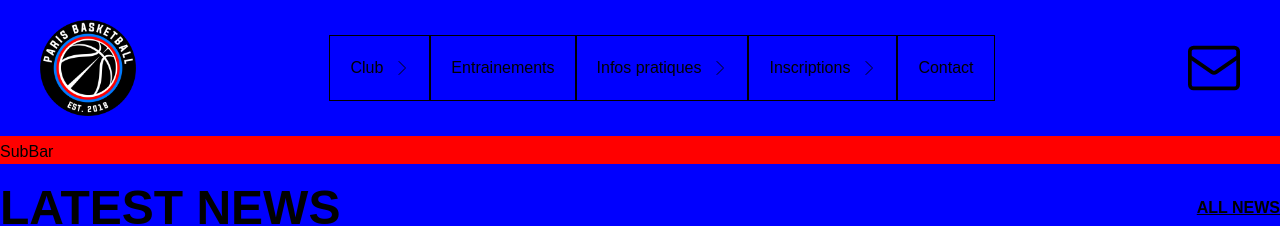
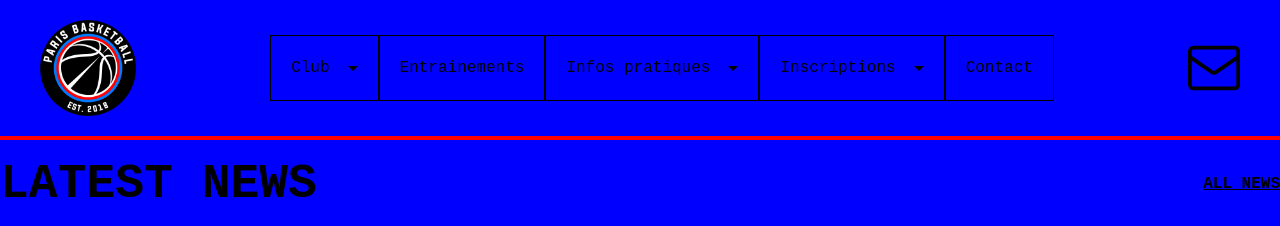
Before and after one commit to AdrienPoua/argenteuil_basketball, a React (Vite) app in the folder my-project/: page / in a window 1280 px wide. Shown: the top 226 px of the page. Built offline with nearby package versions, Linux system fonts and the light colour scheme.

Commit message:
onclic navbar

```diff
--- a/my-project/src/components/Header/NavItemMenu.tsx
+++ b/my-project/src/components/Header/NavItemMenu.tsx
@@ -1,39 +1,44 @@
-import React, { useContext } from "react";
+import React, { useContext, useRef } from "react";
 import { MenuContext } from "../../App";
 
 export default function NavItemMenu({ item }) {
-  const { dataMenu, setDataMenu, setIsMenuOpen } = useContext(MenuContext);
+  const { dataMenu, setDataMenu, setIsMenuOpen, isMenuOpen } =
+    useContext(MenuContext);
+  const navItemRef = useRef(null);
 
+  const handleClick = () => {
+    const prevTitle = dataMenu?.title;
+    setDataMenu(item);
+    setIsMenuOpen(!isMenuOpen || !navItemRef?.current?.innerText.includes(prevTitle));
+  };
   return (
-    <li key={item.title} className='grow flex justify-center items-center'>
+    <li
+      ref={navItemRef}
+      key={item.title}
+      className='grow flex justify-center items-center'
+    >
       <button
-        onClick={() => {
-          setDataMenu(item);
-          setIsMenuOpen((prevState) => !prevState);
+        onClick={(e) => {
+          handleClick(e);
         }}
-        className='flex grow p-5 border'
+        className='flex grow p-5 border relative' // Ajout de la position relative
       >
         <div className='flex justify-center items-center gap-3 '>
-          <h3 className='flex  '>{item.title}</h3>
-          <svg
-            xmlns='http://www.w3.org/2000/svg'
-            fill='none'
-            viewBox='0 0 14 14'
-            height={14}
-            width={14}
-            id='Tailless-Line-Arrow-Right-1--Streamline-Core'
-          >
-            <g id='tailless-line-arrow-right-1--arrow-right-keyboard'>
-              <path
-                id='Vector 4370'
-                stroke='#000000'
-                strokeLinecap='round'
-                strokeLinejoin='round'
-                d='m4 0.5 6.1464 6.14645c0.1953 0.19526 0.1953 0.51184 0 0.7071L4 13.5'
-                strokeWidth={1}
-              />
-            </g>
-          </svg>
+          <h3 className='flex '>{item.title}</h3>
+          {/* Élément simulant un pseudo-élément ::after */}
+          <div
+            style={{
+              display: "inline-block",
+              verticalAlign: "middle",
+              marginLeft: "6px",
+              content: "''", // Définition de contenu vide pour simuler un pseudo-élément
+              width: 0,
+              height: 0,
+              borderStyle: "solid",
+              borderWidth: "5px 5px 0",
+              borderColor: "#000 transparent transparent transparent",
+            }}
+          />
         </div>
       </button>
     </li>
--- a/my-project/src/components/Header/SubBar.tsx
+++ b/my-project/src/components/Header/SubBar.tsx
@@ -1,15 +1,15 @@
 import React, { useContext } from "react";
 import { MenuContext } from "../../App";
+import SubItem from "./SubItem";
 
 export default function SubBar() {
-    const { isMenuOpen } = useContext(MenuContext);
+    const { isMenuOpen, dataMenu } = useContext(MenuContext);
   return <>
-  {isMenuOpen && <div className='bg-secondary flex'>
+  {isMenuOpen && <div className='bg-secondary flex gap-5 justify-center items-center'>
 
-
-    SubBar
-
-
+    { dataMenu?.subItems?.map((item) => (
+      <SubItem data={item} key={item.title} />
+    )) }
     </div>}
 
 
--- /dev/null
+++ b/my-project/src/components/Header/SubItem.tsx
@@ -0,0 +1,15 @@
+import React from 'react';
+
+export default function subItem({ data }) {
+  return (
+    <div className='flex justify-center items-center relative aspect-video p-12'>
+      <img
+        src={data.image || "https://picsum.photos/200/200"}
+        className='absolute inset-0 h-full w-full '
+        alt="test"
+      />
+        <div className='absolute inset-0 bg-black bg-opacity-30 z-50'></div>
+      <div className="p-5 z-10 font-bold text-2xl  text-white"> {data.title} </div>
+    </div>
+  );
+}
--- a/my-project/tailwind.config.js
+++ b/my-project/tailwind.config.js
@@ -11,11 +11,14 @@ export default {
     container: {
     },
     fontFamily: {
-      sans: ['evogria', 'sans-serif'],
+      sans: ['Fira Code', 'monospace'],
     },
     colors: {
       primary: 'blue',
-      secondary: "#FF0000 " // Exemple de couleur primaire personnalisée (vert)
+      secondary: "#FF0000 ",
+      white: "#FFFFFF",
+
+
     },
   plugins: [],
 }}
```
